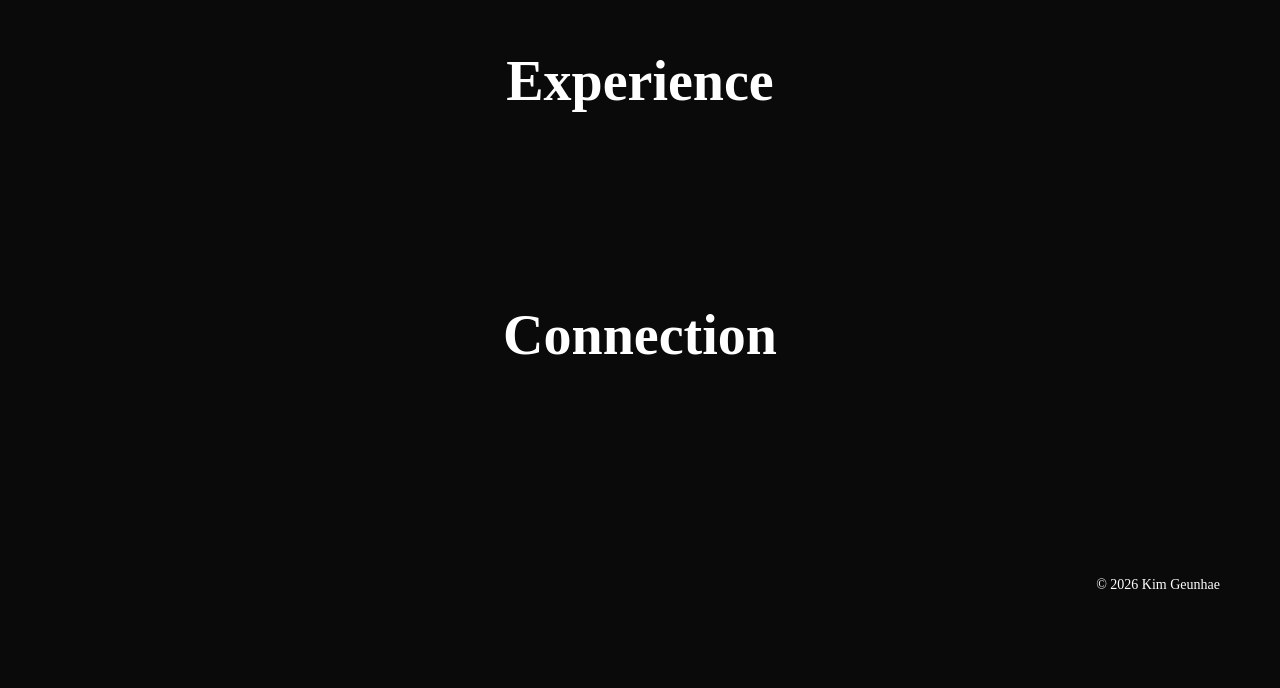
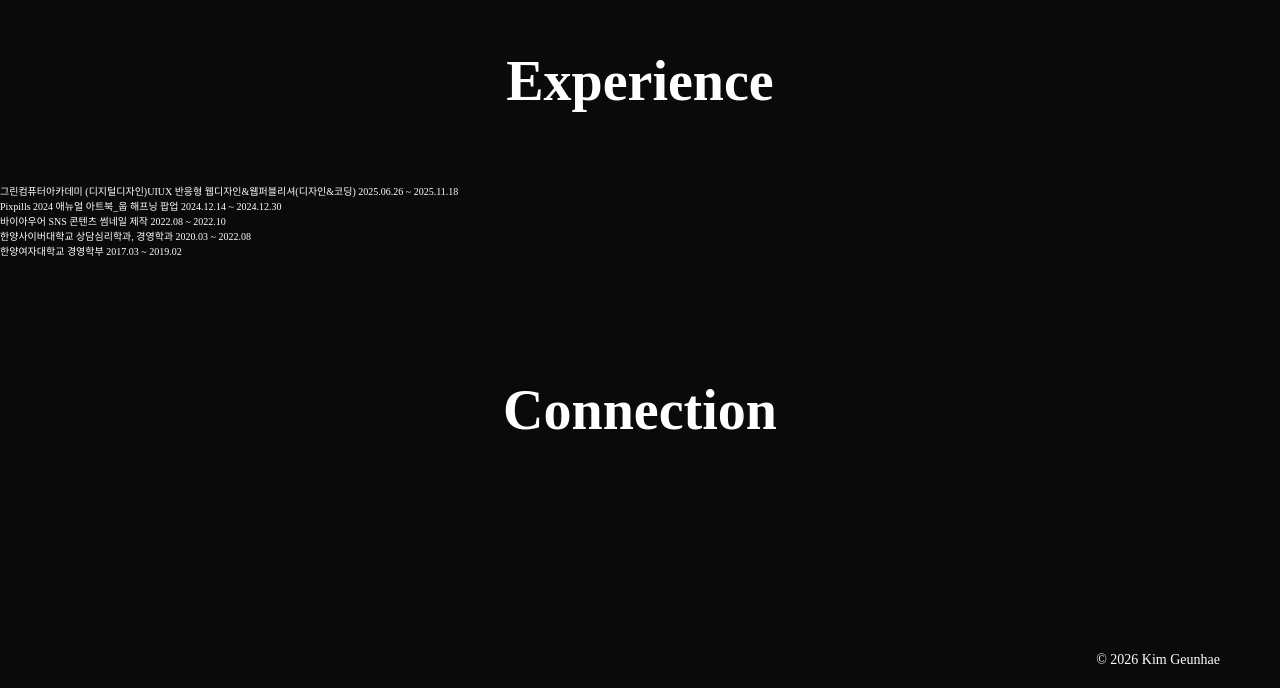
Before and after one commit to kgh057/Portfolio, a plain HTML site: page index.html in a window 1280 px wide. Shown: the part 2085-2773 px from the top of the page. Before the commit the page ends 2698 px from the top, so only its background shows below. Drawn offline with Linux system fonts and the light colour scheme; a web font is replaced by a local one.

Commit message:
Update index.html

```diff
--- a/index.html
+++ b/index.html
@@ -104,10 +104,51 @@
       </div>
     </section>
 
-    <!-- Career -->
-    <section id="career">
+    <!-- Experience -->
+    <section id="Experience">
       <div class="container">
         <h2 class="section-title">Experience</h2>
+        <div class="Experience-list">
+          <div class="Experience-item">
+            <div class="Experience-content">
+              <span class="Experience-school">그린컴퓨터아카데미</span>
+              <span class="Experience-course">(디지털디자인)UIUX 반응형 웹디자인&웹퍼블리셔(디자인&코딩)</span>
+              <span class="Experience-date">2025.06.26 ~ 2025.11.18</span>
+            </div>
+          </div>
+
+          <div class="Experience-item">
+            <div class="Experience-content">
+              <span class="Experience-school">Pixpills</span>
+              <span class="Experience-course">2024 애뉴얼 아트북_웁 해프닝 팝업</span>
+              <span class="Experience-date">2024.12.14 ~ 2024.12.30</span>
+            </div>
+          </div>
+
+          <div class="Experience-item">
+            <div class="Experience-content">
+              <span class="Experience-school">바이아우어</span>
+              <span class="Experience-course">SNS 콘텐츠 썸네일 제작</span>
+              <span class="Experience-date">2022.08 ~ 2022.10</span>
+            </div>
+          </div>
+
+          <div class="Experience-item">
+            <div class="Experience-content">
+              <span class="Experience-school">한양사이버대학교</span>
+              <span class="Experience-course">상담심리학과, 경영학과</span>
+              <span class="Experience-date">2020.03 ~ 2022.08</span>
+            </div>
+          </div>
+
+          <div class="Experience-item">
+            <div class="Experience-content">
+              <span class="Experience-school">한양여자대학교</span>
+              <span class="Experience-course">경영학부</span>
+              <span class="Experience-date">2017.03 ~ 2019.02</span>
+            </div>
+          </div>
+        </div>
       </div>
     </section>
 
```
